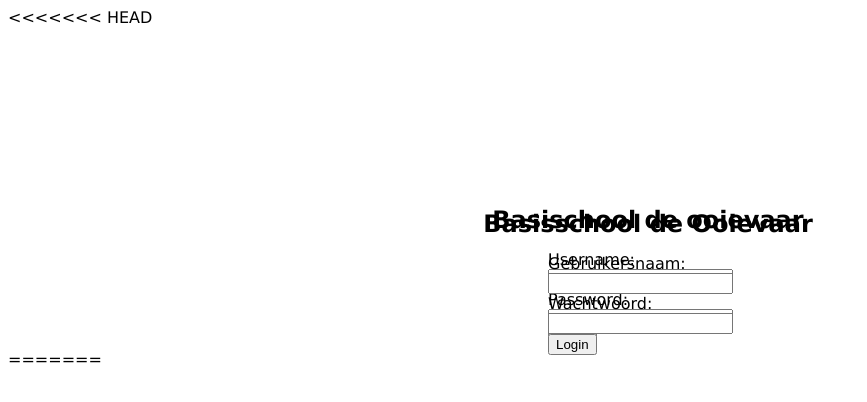
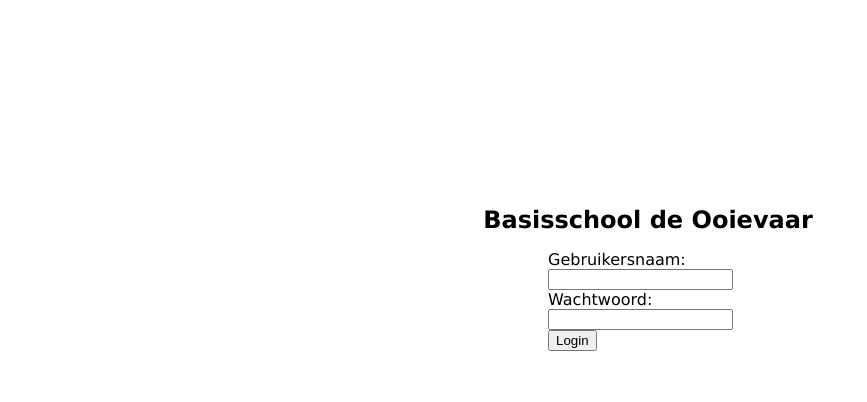
Before and after one commit to jmoritdev/rjseducation, a PHP site: page / in a window 1280 px wide. Shown: the top 402 px of the page, without its empty margins (0-867 px from the left). Run offline with PHP 8.4, Linux system fonts and the light colour scheme.

Commit message:
fixed major bug
everything was somehow duplicate in index.php

```diff
--- a/public/dbconnect.php
+++ b/public/dbconnect.php
@@ -1,5 +1,3 @@
 <?php
-$dbCon = mysqli_connect("localhost", "root", "", "schooldb");
-
-
+$dbCon = mysqli_connect("localhost", "jmoritnl_rjsedu", "7Xq0zjrZ", "jmoritnl_rjseducation");
 ?>
--- a/public/index.php
+++ b/public/index.php
@@ -39,77 +39,12 @@ if (isset($_POST['username'])) {
         echo "<h2>Oops that username or password combination was incorrect.
 		<br /> Please try again.</h2>";
     }
-
-    // Include the databas connection script
-    include_once("dbConnect.php");
-
-    // Set the posted data from the form into local variables
-    $usname = strip_tags($_POST['username']);
-    $paswd = strip_tags($_POST['password']);
-
-    $usname = mysqli_real_escape_string($dbCon, $usname);
-    $paswd = mysqli_real_escape_string($dbCon, $paswd);
-
-    $paswd = md5($paswd); // m5 encryptie
-
-    $sql = "SELECT id, username, password FROM members WHERE username = '$usname' AND activated = '1' LIMIT 1";
-    $query = mysqli_query($dbCon, $sql);
-    $row = mysqli_fetch_row($query);
-    $uid = $row[0];
-    $dbUsname = $row[1];
-    $dbPassword = $row[2];
-
-    // Check if the username and the password they entered was correct
-    if ($usname == $dbUsname && $paswd == $dbPassword) {
-        // Set session
-        $_SESSION['username'] = $usname;
-        $_SESSION['id'] = $uid;
-        // Now direct to users feed
-        header("Location: mathassignment.php");
-    } else {
-        echo "<h2>Verkeerde gebruikersnaam of wachtwoord, probeer nogmaals.</h2>";
-    }
 }
 ?>
 
 <!DOCTYPE html>
 <html>
-    <<<<<<< HEAD
-    <head>
-        <meta charset="UTF-8">
-        <title>Basic login system</title>
-        <style type="text/css">
-            html {
-                font-family: Verdana, Geneva, sans-serif;
-            }
-            h1 {
-                font-size: 24px;
-                text-align: center;
-            }
-            #wrapper {
-                position: absolute;
-                width: 100%;
-                top: 30%;
-                margin-top: -50px;/* half of #content height*/
-            }
-            #form {
-                margin: auto;
-                width: 200px;
-                height: 100px;
-            }
-        </style>
-    </head>
 
-    <body>
-        <div id="wrapper">
-            <h1>Basischool de ooievaar</h1>
-            <form id="form" action="index.php" method="post" enctype="multipart/form-data">
-                Username: <input type="text" name="username" /> <br />
-                Password: <input type="password" name="password" /> <br />
-                <input type="submit" value="Login" name="Submit" />
-            </form>
-    </body>
-    =======
     <head>
         <meta charset="UTF-8">
         <title></title>
```
